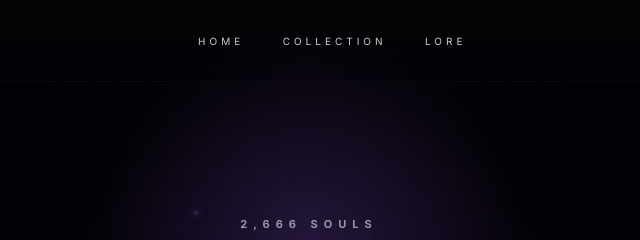
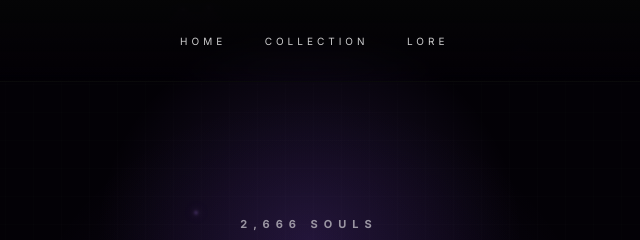
Before and after one commit to eyantot/the-hollowed, a website built with Vite: page index.html in a window 1280 px wide. Shown: the top 240 px of the page, 331-971 px from the left. Built offline with nearby package versions, Linux system fonts and the light colour scheme.

Commit message:
Adjust nav alignment

```diff
--- a/src/style.css
+++ b/src/style.css
@@ -94,6 +94,7 @@ img {
   gap: clamp(18px, 3vw, 40px);
   flex: 1;
   text-align: center;
+  transform: translateX(-18px);
 }
 
 .nav-links a {
```
